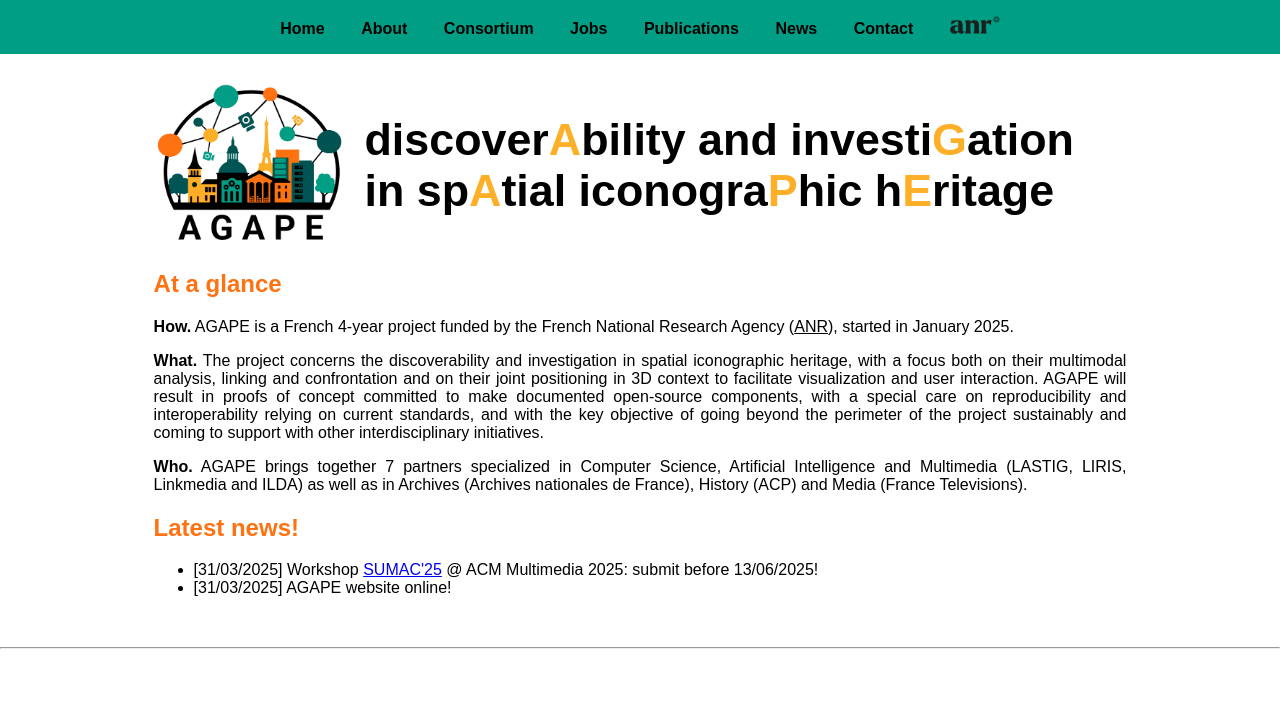
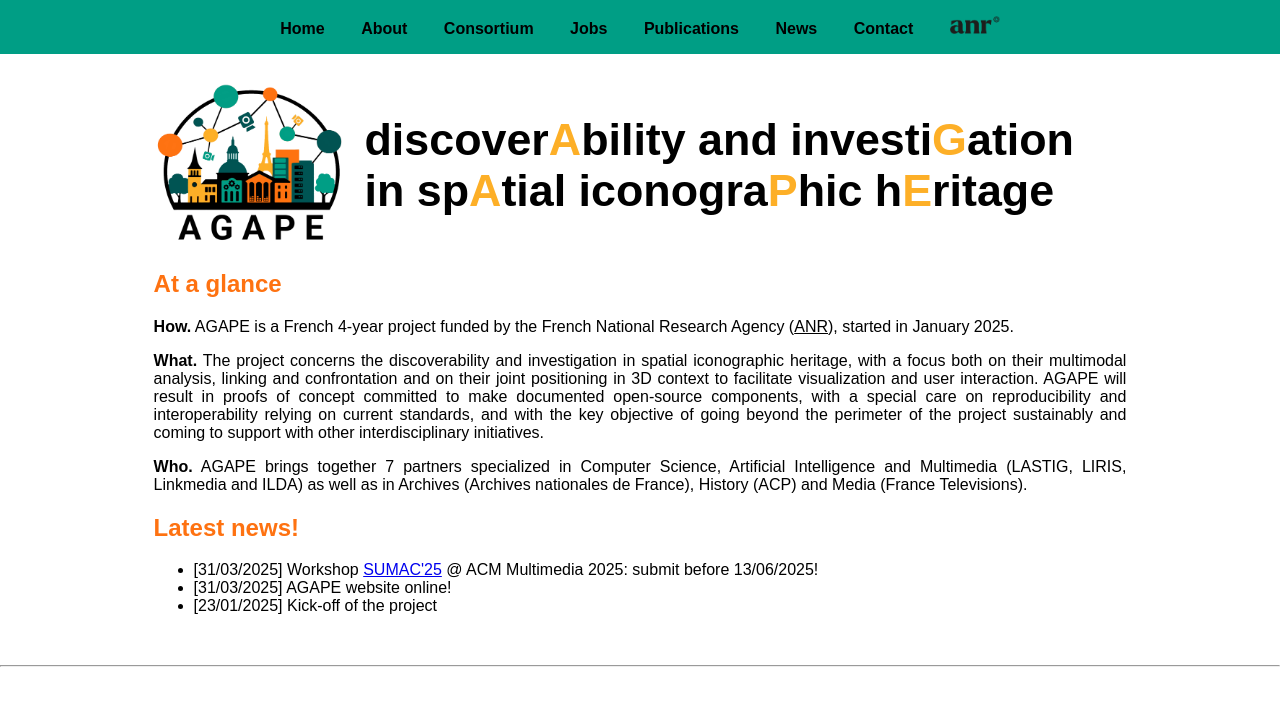
Before and after one commit to AGAPE-ANR/agape-anr.github.io, a Jekyll site: the page built from index.md, in a window 1280 px wide. Shown: the top 706 px of the page. Built offline with Jekyll 4.4.1, drawn with Linux system fonts in a browser that asks for light colours.

Commit message:
Update index.md

```diff
--- a/index.md
+++ b/index.md
@@ -16,4 +16,5 @@ title: Home
 <ul>
   <li>[31/03/2025] Workshop <a href="https://sumac-workshops.github.io/2025/" target=new>SUMAC'25</a> @ ACM Multimedia 2025: submit before 13/06/2025!</li>
   <li>[31/03/2025] AGAPE website online!</li>
+  <li>[23/01/2025] Kick-off of the project</li>
 </ul>
```
